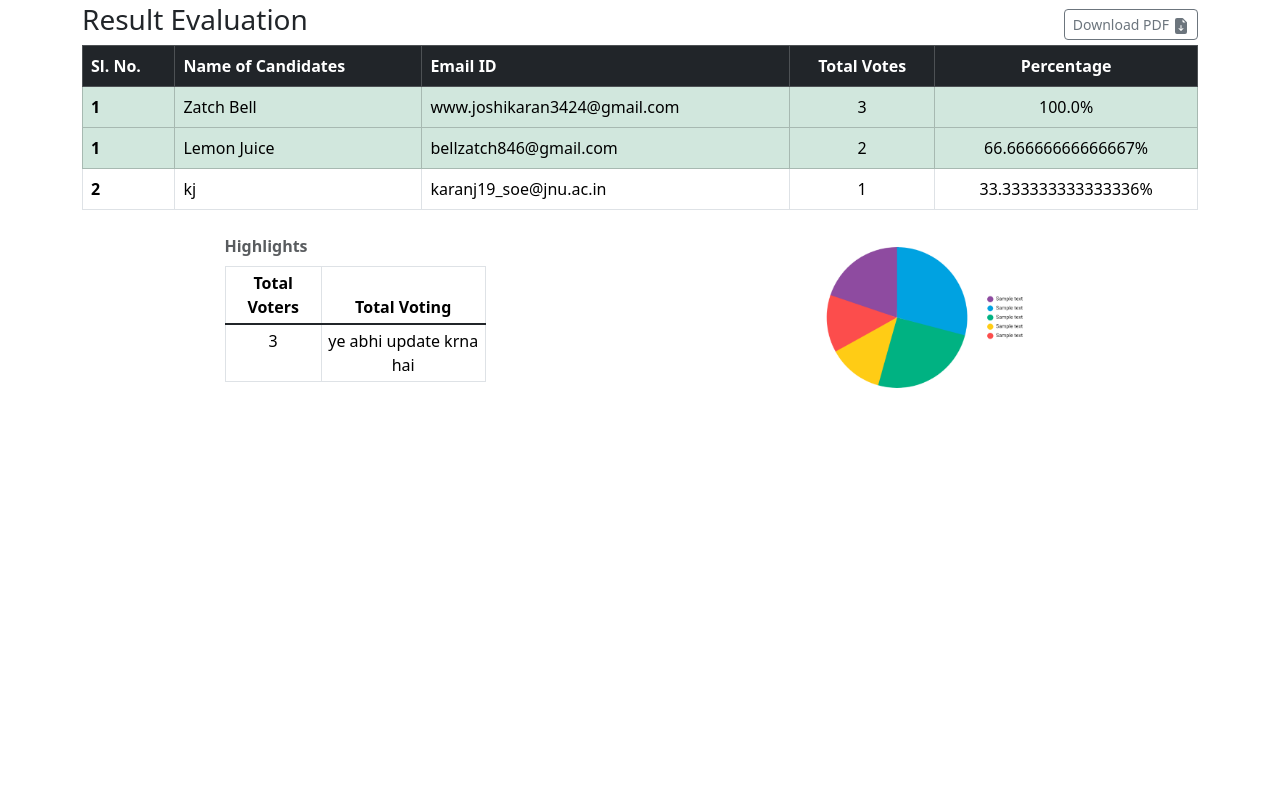
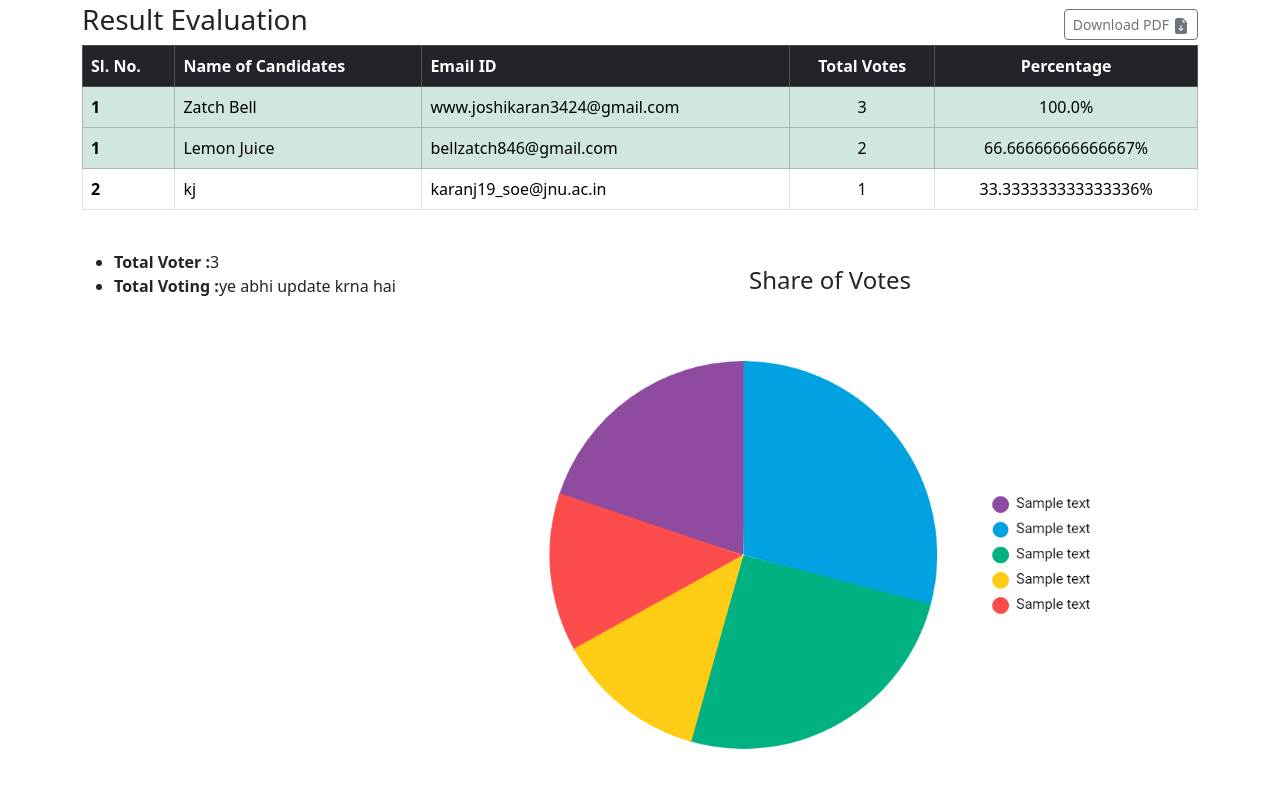
Before and after one commit to KaranJoshi101/wevote, a Flask app: page /1/result in a window 1280 px wide. Shown: the part 643-1450 px from the top of the page. Before the commit the page ends 1031 px from the top, so only its background shows below. Run offline with Flask 3, Linux system fonts and the light colour scheme; data comes from the database, SQL or seed files in the repository.

Commit message:
add big pie chart template

```diff
--- a/templates/result.html
+++ b/templates/result.html
@@ -93,42 +93,20 @@
       </div>
   </div>
 
-  <div class="container pt-5">
-    <div class="album bg-body">
-      <div class="container">
-        <div class="row row-cols-1 row-cols-sm-3 row-cols-md-4 g-5">
-          <!-- This is event box1 -->
-          <div class="container">
-            <div class="table-responsive">
-                <table class="table table-sm caption-top table-bordered">
-                    <caption><b>Highlights</b></caption>
-                    <thead>
-                      <tr>
-                        <th scope="col" class="text-center">Total Voters</th>
-                        <th scope="col" class="text-center">Total Voting</th>
-                      </tr>
-                    </thead>
-                    <tbody class="table-group-divider">
-                      <tr>
-                        <td class="text-center">{{voterCount}}</td>
-                        <td class="text-center">ye abhi update krna hai</td>
-                      </tr>
-                    </tbody>
-                  </table>
-            </div>
-          </div>
-            <!-- end of a box2 -->
-
-            <!-- This is event box2 -->
-          <div class="container">
-            <img src="/static/pie-chart.png" class="img-fluid" alt="...">
-          </div>
-            <!-- end of a box2 -->
-
-        </div>
+  <div class="container mt-4">
+    <div class="row">
+      <div class="col-md-4">
+        <ul style="list-style:disc">
+          <li><b>Total Voter :</b>{{voterCount}}</li>
+          <li><b>Total Voting :</b>ye abhi update krna hai</li>
+        </ul>
+      </div>
+      <div class="col-md-8 pt-3">
+        <h4 class="text-center fw-6">Share of Votes</h4>
+        <img src="/static/pie-chart.png" class="img-fluid" alt="...">
       </div>
     </div>
-</div>
+  </div>
 
 
 </body>
```
